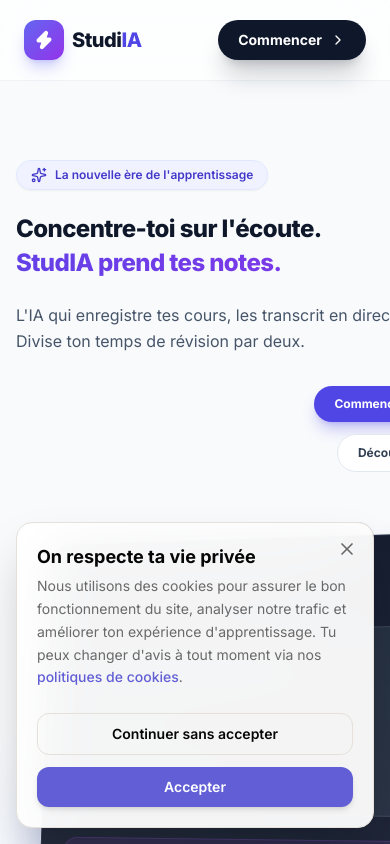
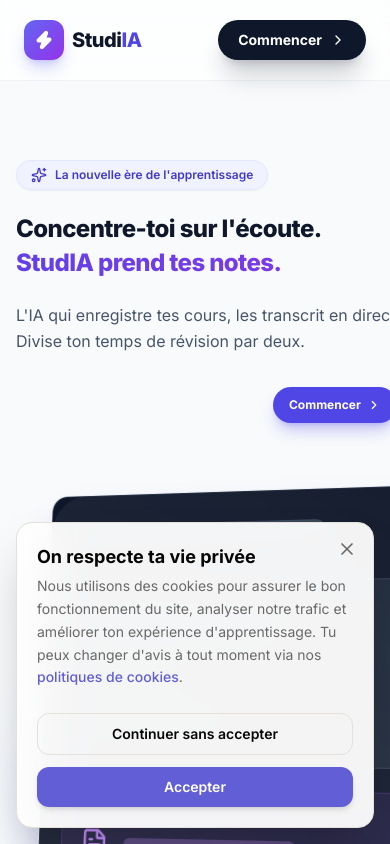
Before and after one commit to zackariatoure05-hue/studia.ia, a Next.js app: page / in a window 390 px wide. Shown: the top 844 px of the page. Built offline with nearby package versions, Linux system fonts and the light colour scheme.

Commit message:
fix(landing): restore hero buttons visibility on mobile with flex-row layout

```diff
--- a/src/app/page.tsx
+++ b/src/app/page.tsx
@@ -140,16 +140,16 @@
                   flashcards instantanément. Divise ton temps de révision par deux.
                 </p>
 
-                <div className="flex flex-col sm:flex-row items-center justify-center sm:justify-start gap-3 sm:gap-4 w-full">
+                <div className="flex flex-row items-center justify-center sm:justify-start gap-3 sm:gap-4 flex-wrap">
                   <Link
                     href="/inscription"
-                    className="bg-indigo-600 text-white px-5 py-2.5 sm:px-6 sm:py-3.5 rounded-full text-xs sm:text-sm md:text-base font-bold hover:bg-indigo-700 transition-colors shadow-lg shadow-indigo-600/30 flex items-center justify-center gap-1.5 sm:gap-2 w-auto max-w-xs text-center"
+                    className="bg-indigo-600 text-white px-4 py-2.5 sm:px-6 sm:py-3.5 rounded-full text-xs sm:text-sm md:text-base font-bold hover:bg-indigo-700 transition-colors shadow-lg shadow-indigo-600/30 flex items-center gap-1.5 sm:gap-2"
                   >
-                    Commencer maintenant <ChevronRight className="w-4 h-4 sm:w-5 sm:h-5 shrink-0" />
+                    Commencer <ChevronRight className="w-3.5 h-3.5 sm:w-5 sm:h-5 shrink-0" />
                   </Link>
                   <Link
                     href="#fonctionnalites"
-                    className="bg-white text-slate-700 border border-slate-200 px-5 py-2.5 sm:px-6 sm:py-3.5 rounded-full text-xs sm:text-sm md:text-base font-bold hover:bg-slate-50 transition-colors flex items-center justify-center w-auto max-w-xs text-center"
+                    className="bg-white text-slate-700 border border-slate-200 px-4 py-2.5 sm:px-6 sm:py-3.5 rounded-full text-xs sm:text-sm md:text-base font-bold hover:bg-slate-50 transition-colors flex items-center"
                   >
                     Découvrir comment
                   </Link>
```
